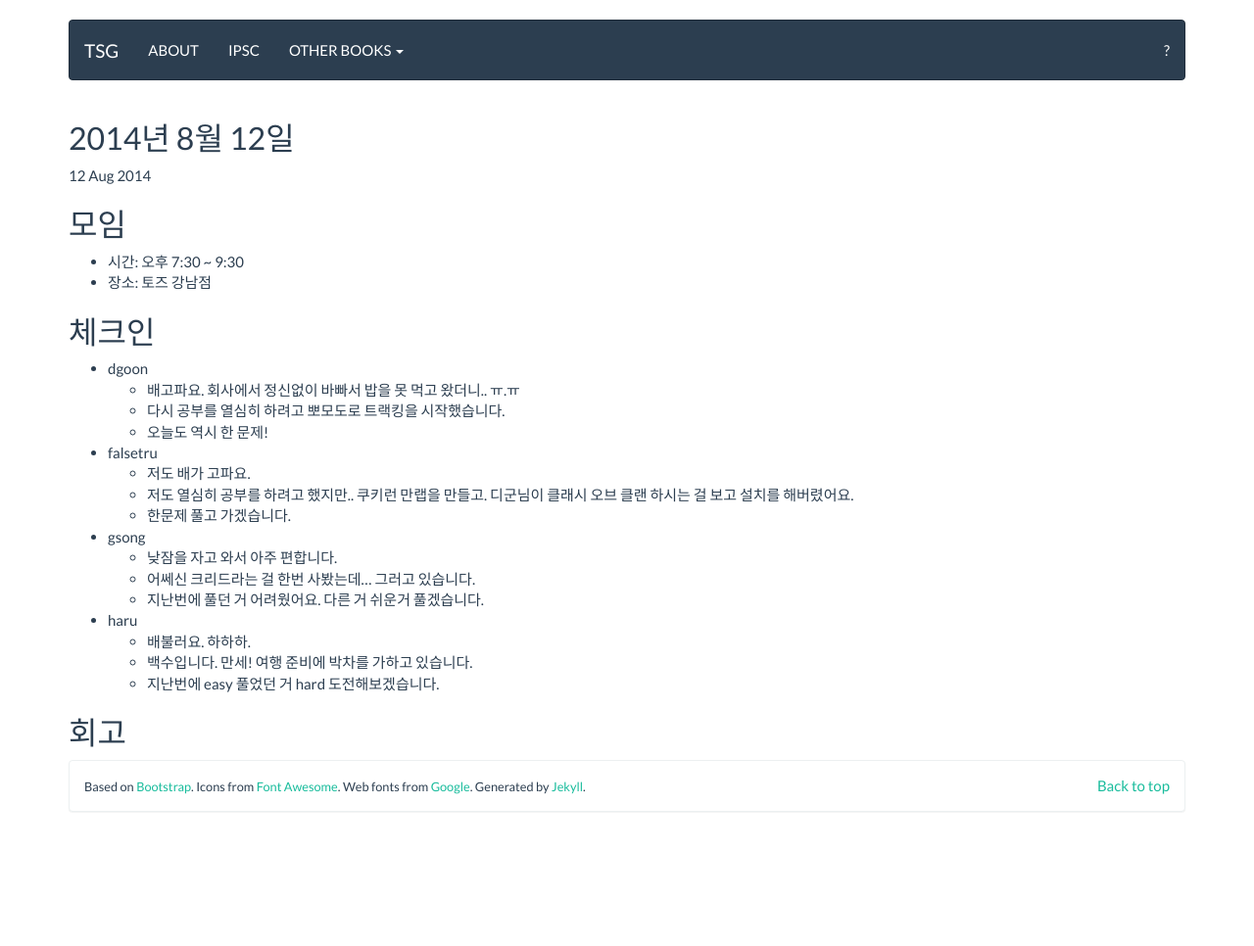
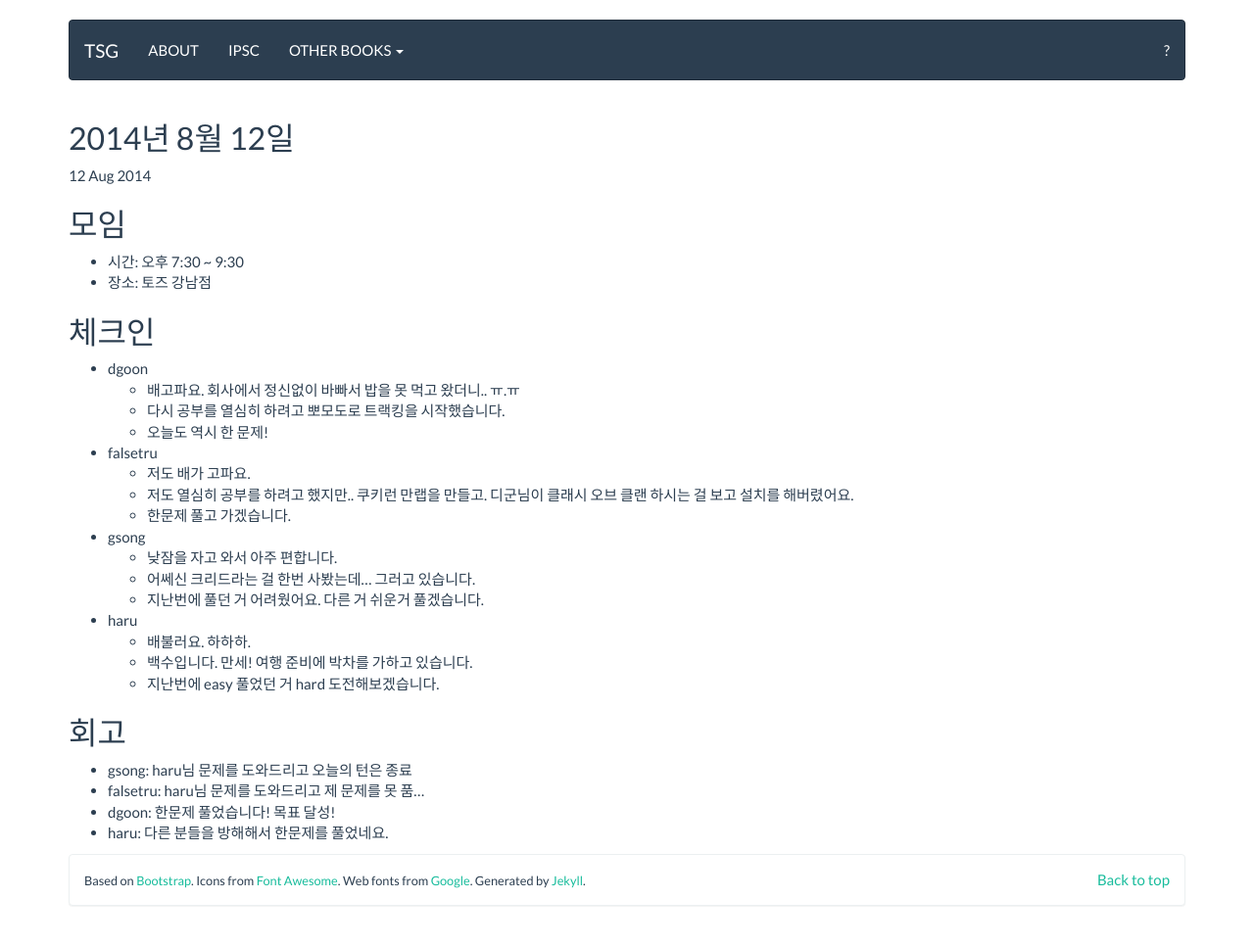
Before and after one commit to tuestudy/tuestudy.github.io, a Jekyll site: the page built from _posts/2014-08-12-tsg-ipsc-off.markdown, in a window 1280 px wide. Shown: the whole page at 98% size. Built offline with Jekyll 4.4.1, drawn with Linux system fonts in a browser that asks for light colours; Markdown is read by kramdown in place of the engine named in the settings; before the commit the page ends 900 px from its top, so only the background shows below that.

Commit message:
2014-08-12 회고

```diff
--- a/_posts/2014-08-12-tsg-ipsc-off.markdown
+++ b/_posts/2014-08-12-tsg-ipsc-off.markdown
@@ -34,3 +34,8 @@
     * 지난번에 easy 풀었던 거 hard 도전해보겠습니다.
 
 ## 회고
+
+* gsong: haru님 문제를 도와드리고 오늘의 턴은 종료
+* falsetru: haru님 문제를 도와드리고 제 문제를 못 품...
+* dgoon: 한문제 풀었습니다! 목표 달성!
+* haru: 다른 분들을 방해해서 한문제를 풀었네요.
```
